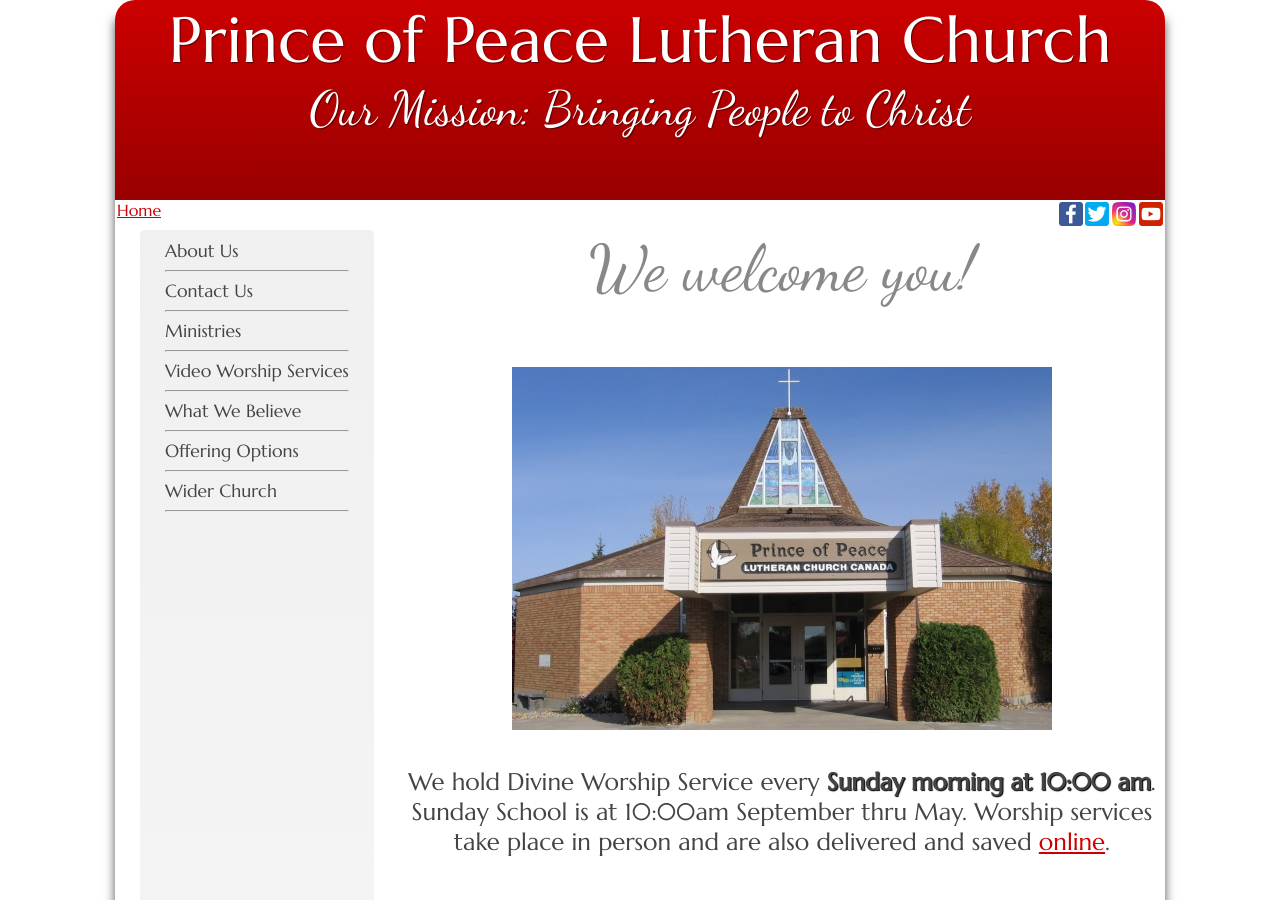
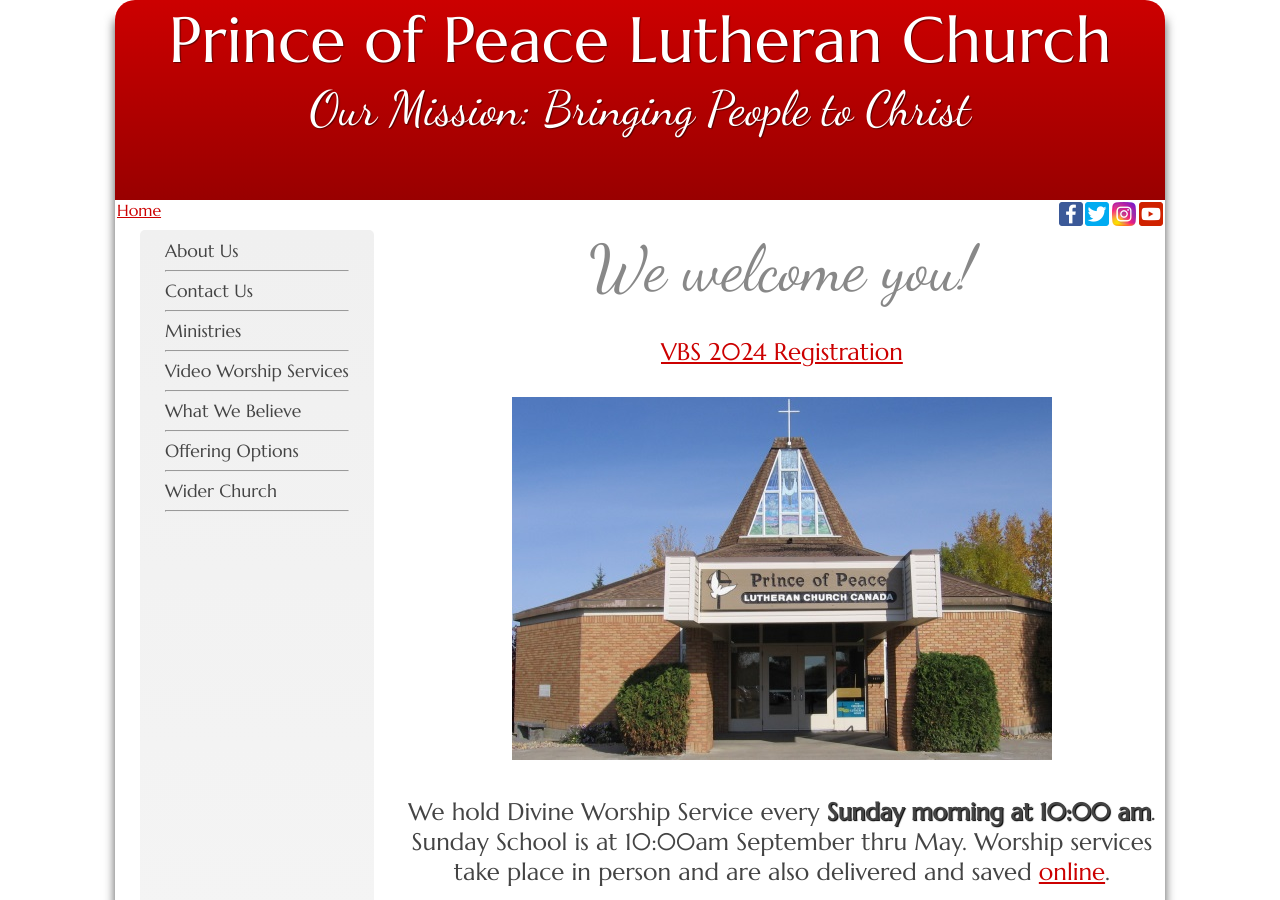
Before and after one commit to weslowsk/princeofpeace, a Jekyll site: the page built from index.html, in a window 1280 px wide and 900 px high. Built offline with Jekyll 4.4.1, drawn with Linux system fonts in a browser that asks for light colours.

Commit message:
add link to VBS registration

```diff
--- a/index.html
+++ b/index.html
@@ -8,7 +8,10 @@ layout: default
 -->
 <h3>We welcome you!</h3>
 <p class="center larger1">
-</br/></br/>
+</br/>
+<a href="https://vbsmate.com/POPRegina" target="vbsmate">VBS 2024 Registration</a>
+</br/>
+</br/>
 <img src="{{site.baseurl}}/images/church_building.jpg" alt="">
 </br/></br/>
 We hold Divine Worship Service every <b>Sunday morning at 10:00 am</b>.
```
